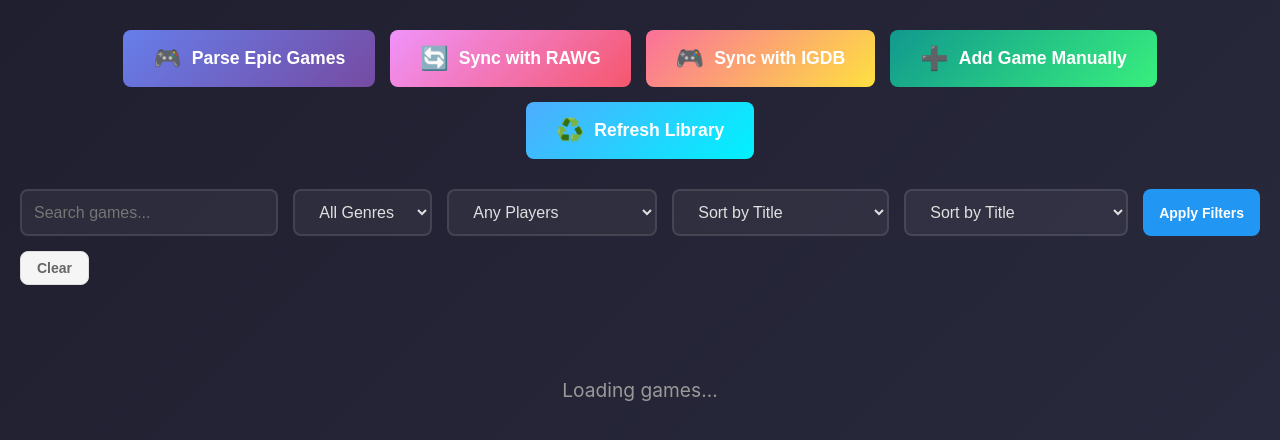
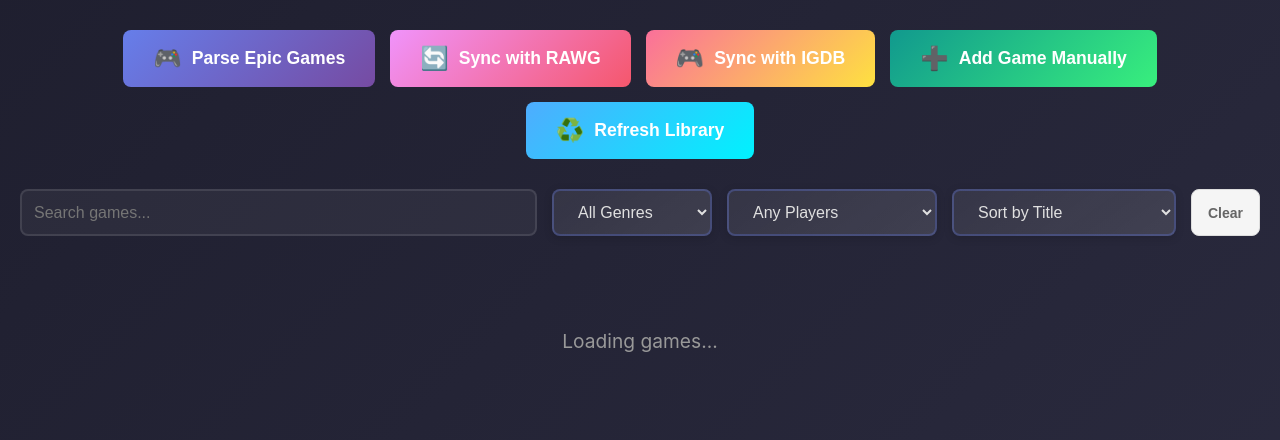
Before and after one commit to thfavre/myGamingLib, a Flask app: page / in a window 1280 px wide. Shown: the part 194-634 px from the top of the page. Run offline with Flask 3, Linux system fonts and the light colour scheme.

Commit message:
feat: Enhance filter select styling and remove apply filters button

```diff
--- a/static/css/components/forms.css
+++ b/static/css/components/forms.css
@@ -21,21 +21,60 @@
     border-color: var(--color-accent-primary);
 }
 
-/* Filter Select */
+/* Filter Select - Enhanced Styling */
 .filter-select {
     padding: 12px 20px;
-    border: 2px solid rgba(255, 255, 255, 0.1);
+    border: 2px solid rgba(102, 126, 234, 0.3);
     border-radius: var(--radius-md);
-    background: var(--color-bg-surface);
+    background: linear-gradient(145deg, rgba(255, 255, 255, 0.08), rgba(255, 255, 255, 0.12));
     color: var(--color-text-primary);
     font-size: 1em;
+    font-weight: 500;
     cursor: pointer;
-    transition: border-color var(--transition-normal);
+    transition: all var(--transition-normal);
+    box-shadow: 0 2px 8px rgba(0, 0, 0, 0.15);
+    min-width: 160px;
+}
+
+.filter-select:hover {
+    border-color: rgba(102, 126, 234, 0.5);
+    background: linear-gradient(145deg, rgba(255, 255, 255, 0.12), rgba(255, 255, 255, 0.16));
+    box-shadow: 0 4px 12px rgba(102, 126, 234, 0.2);
+    transform: translateY(-1px);
 }
 
 .filter-select:focus {
     outline: none;
     border-color: var(--color-accent-primary);
+    box-shadow: 0 0 0 3px rgba(102, 126, 234, 0.2), 0 4px 12px rgba(102, 126, 234, 0.3);
+}
+
+/* Dropdown Options Styling */
+.filter-select option {
+    background-color: #2a2a3e;
+    color: var(--color-text-primary);
+    padding: 8px 12px;
+    font-weight: 500;
+}
+
+.filter-select option:hover {
+    background-color: rgba(102, 126, 234, 0.2);
+}
+
+.filter-select option:checked {
+    background-color: var(--color-accent-primary);
+    color: white;
+}
+
+/* Disabled options (separators) */
+.filter-select option[disabled] {
+    background-color: rgba(102, 126, 234, 0.1);
+    color: var(--color-accent-primary);
+    font-style: italic;
+    font-weight: bold;
+    text-align: center;
+    font-size: 0.9em;
+    letter-spacing: 0.5px;
 }
 
 /* General Input Styles (for modals, forms) */
--- a/static/js/app.js
+++ b/static/js/app.js
@@ -363,12 +363,7 @@ function setupFilterListeners() {
         renderGames();
     });
 
-    // Apply and Clear buttons
-    document.getElementById('applyFiltersBtn')?.addEventListener('click', () => {
-        gameStore.applyFilters();
-        renderGames();
-    });
-
+    // Clear button
     document.getElementById('clearFiltersBtn')?.addEventListener('click', () => {
         clearAllFilters();
     });
--- a/templates/index.html
+++ b/templates/index.html
@@ -120,22 +120,10 @@
                     <option value="title">Sort by Title</option>
                     <option value="rating">Sort by Rating</option>
                     <option value="release_date">Sort by Release Date</option>
-                    <option disabled>──── Online ────</option>
-                    <option value="online_2">Online: 2+ Players</option>
-                    <option value="online_3">Online: 3+ Players</option>
-                    <option value="online_4">Online: 4+ Players</option>
-                    <option value="online_10">Online: 10+ Players</option>
-                </select>
-
-                <select id="sortBy" class="filter-select">
-                    <option value="title">Sort by Title</option>
-                    <option value="rating">Sort by Rating</option>
-                    <option value="release_date">Sort by Release Date</option>
                     <option value="local_players">Sort by Local Players</option>
                     <option value="online_players">Sort by Online Players</option>
                 </select>
             </div>
-            <button id="applyFiltersBtn" class="btn btn-filter">Apply Filters</button>
             <button id="clearFiltersBtn" class="btn btn-clear">Clear</button>
         </div>
 
```
